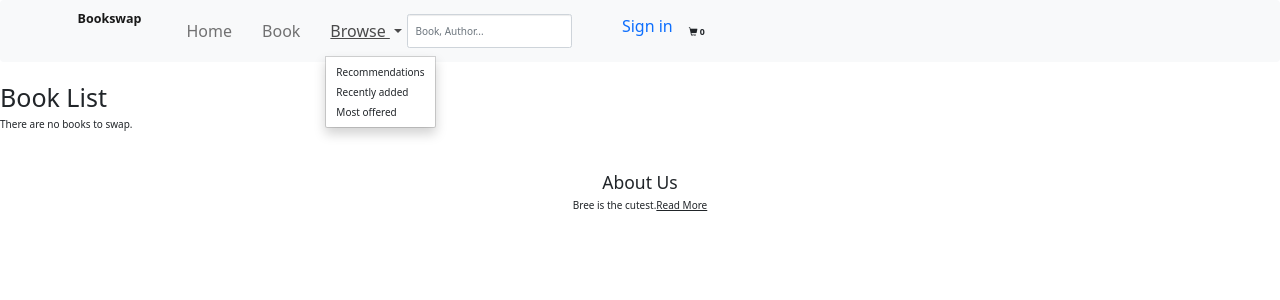
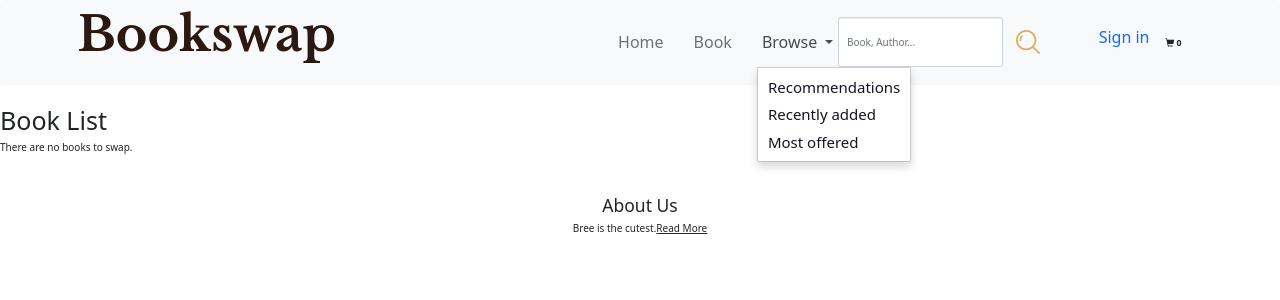
Before and after one commit to xkhanhnguyen/book-swap-project, a Django app: page /catalog/books/ in a window 1280 px wide, after a click on "Browse". Shown: the top 300 px of the page. Run offline with Django 4.2, Linux system fonts and the light colour scheme; data that the repository does not hold is empty; some libraries are stand-ins or nearby versions.

Commit message:
add search button

```diff
--- a/catalog/templates/navbar.html
+++ b/catalog/templates/navbar.html
@@ -3,11 +3,13 @@
 <nav class="navbar navbar-expand-lg navbar-light bg-light">
     <div class="container">
 
-        <a class="navbar-brand" href="#">Bookswap</a>
-        <button class="navbar-toggler" type="button" data-toggle="collapse" data-target="#navbarSupportedContent"
+        <div class="header-text text-center">
+            <h1>Bookswap</h1>
+        </div>
+        <!-- <button class="navbar-toggler" type="button" data-toggle="collapse" data-target="#navbarSupportedContent"
             aria-controls="navbarSupportedContent" aria-expanded="false" aria-label="Toggle navigation">
             <span class="navbar-toggler-icon"></span>
-        </button>
+        </button> -->
 
         <div class="collapse navbar-collapse" id="navbarSupportedContent">
             <ul class="navbar-nav mr-auto">
@@ -28,13 +30,14 @@
                         <a class="dropdown-item" href="#">Most offered</a>
                     </div>
                 </li>
+            </ul>
 
-            </ul>
+
             <form method="get" class="form-inline my-2 my-lg-0" action="{% url 'search-results'%}">
                 <input class="form-control mr-sm-2" type="search" placeholder="Book, Author..." aria-label="Search"
                     name="search_query">
+                <button class="btn" type="search"><img src="../../static/images/search.png"></button>
             </form>
-
 
 
             <ul><a class="nav-item"></a>
--- a/static/css/styles.css
+++ b/static/css/styles.css
@@ -1,5 +1,13 @@
 /* CSS styles for the navbar */
 
+
+.header-text h1 {
+  font-family: 'Libre Baskerville', serif;
+  color: #2b1811;
+  font-size: 48px;
+  font-weight: 600;
+  margin-bottom: 15px;
+}
 /* CSS styles for the navbar brand */
 .navbar{
   display: flex;
@@ -16,39 +24,75 @@
   font-weight: 600;
 }
 
+
+
 /* CSS styles for the navbar links */
-/* .navbar-nav {
-  list-style: none;
-  margin: 0;
-  padding: 0;
-}
-
-.navbar-nav li {
-  display: inline;
-  margin-right: 10px;
-}
-
-.navbar-nav li a {
-  color: #fff;
-  text-decoration: none;
-} */
 .navbar .navbar-nav{
   display: flex;
   align-items: center;
   gap: 2rem;
 }
-.navbar .nav-linkli{
+
+/* Move right */
+@media (min-width: 992px) {
+  .navbar-collapse {
+      display: flex;
+      justify-content: flex-end;
+  }
+}
+
+
+.navbar  .nav-item li{
   list-style: none;
 }
-.navbar .nav-link li a{
+.navbar .nav-item a{
   text-decoration: none;
   color: #131428;
   font-weight: 500;
   transition: 0.3s ease-in-out;
 }
-.navbar .nav-link li a:hover{
+.navbar .nav-item .nav-link a:hover{
   color: #6c5dd4;
 }
+
+
+/* Dropdown Menu */
+.dropdown-menu {
+  background-color: #fff;
+  box-shadow: 0 0.5rem 1rem rgba(0, 0, 0, 0.15);
+}
+
+/* Dropdown Item */
+.dropdown-item {
+  color: #333; /* Change color as needed */
+  font-size: 15px;
+}
+
+/* Form Input Box */
+.form-control {
+  width: 100%; /* Set width to 100% to expand to the full width of its container */
+  height: 50px;
+  border-radius: 8px;
+  border: 2px solid #ccc;
+  padding: 10px;
+  font-size: 16px;
+  box-sizing: border-box;
+}
+
+.btn:focus,
+.form-control:focus {
+   outline: 0;
+   box-shadow: 0 0 0 0rem rgb(13 110 253 / 25%) !important;
+}
+.navbar .form-control .btn {
+  background: none;
+  border: none;
+  padding: 0;
+  padding-left: 25px;
+  padding-top: 5px;
+  padding-right: 5px;
+}
+
 .navbar .navbar-nav .login{
   color: #6c5dd4;
   background-color: #f1eeff;
@@ -59,6 +103,8 @@
   cursor: pointer;
   font-size: 20px;
 }
+
+
 .navbar-nav .login a{
 color: #6c5dd4;
 text-decoration: none;
```
Also changed, not shown: static/images/search.png (added).
